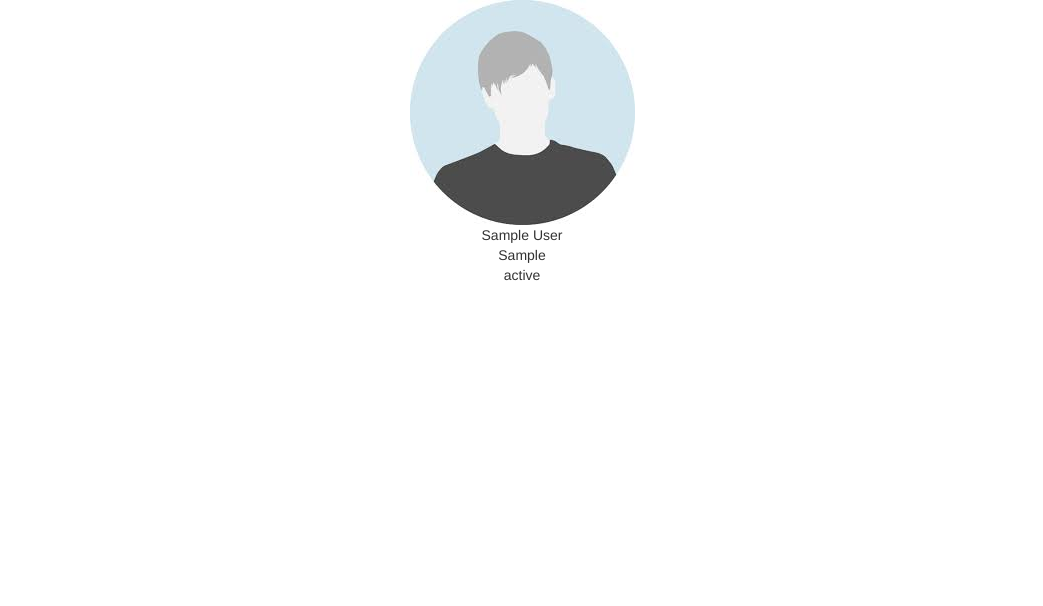
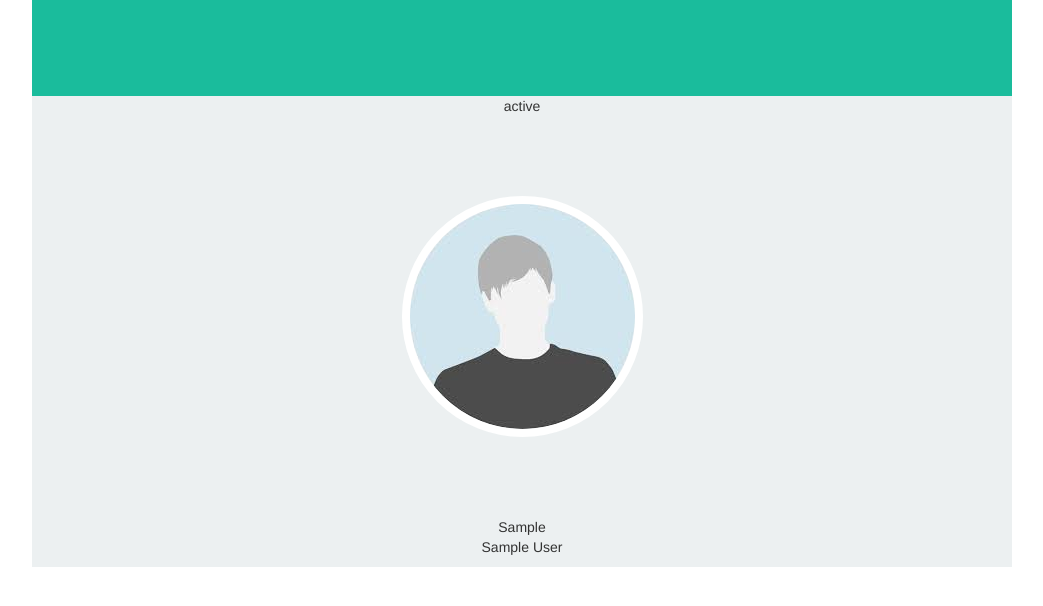
Before and after one commit to asingh0412/gatortech, a PHP site: page /profile.php in a window 1280 px wide. Shown: the top 606 px of the page, without its empty margins (118-1161 px from the left). Run offline with PHP 8.4, Linux system fonts and the light colour scheme; the visitor is signed in with stand-in values (Sample User, id 1); tables that the repository leaves empty or names only in its code hold one stand-in row (values such as "Sample post"); data that the repository does not hold is empty; a stand-in replaces the project's code that opens the database connection; some libraries are stand-ins or nearby versions.

Commit message:
Profile page
did some styling to profile page.

```diff
--- /dev/null
+++ b/css/profile.css
@@ -0,0 +1,25 @@
+#site-container{
+    width: 100%;
+}
+
+#nav{
+    background-color: #1ABC9C;
+    height: 96px;
+    max-width: 980px;
+}
+
+#page-content {
+    background-color: #ECF0F1;
+    max-width: 980px;
+}
+
+#profile-picture
+{
+    margin-bottom: 80px;
+    margin-top: 80px;
+    border-radius: 360px;
+    border-style: solid;
+    border-width: 8px;
+    border-color: white;
+
+}
--- a/profile.php
+++ b/profile.php
@@ -33,12 +33,12 @@
     <meta http-equiv="X-UA-Compatible" content="IE=edge">
     <meta name="viewport" content="width=device-width, initial-scale=1">
     <link rel="shortcut icon" type="image/x-icon" href="assets/img/cloud.png" />
-    <title> GT </title>
+    <title>Profile</title>
 
     <!-- Bootstrap -->
     <link href="css/bootstrap.min.css" rel="stylesheet">
     <link href="css/bootstrap.css" rel="stylesheet">
-    <link href="css/feed.css" rel="stylesheet">
+    <link href="css/profile.css" rel="stylesheet">
 
     <!-- HTML5 shim and Respond.js for IE8 support of HTML5 elements and media queries -->
     <!-- WARNING: Respond.js doesn't work if you view the page via file:// -->
@@ -49,26 +49,25 @@
 </head>
 
 <body>
-    <div class="site-container">
-        <div class="container-fluid" id="page-head">
+    <div id="site-container">
+        <div class="container-fluid" id="nav">
+
         </div> <!-- Page Header -->
 
-        <div class="container text-center" id="page-content">
-			<?php
-				echo "
-				<div id='profile-picture'>
-					<img src='img/placeholder.jpeg'>
-				</div>
+        <div class="container-fluid text-center" id="page-content">
+	    <?php
+		echo "
+		<div>$status</div>
+		<div>
+		    <img src='img/placeholder.jpeg' id='profile-picture'>
+		</div>
+		<div>$program</div>
+		<p>$name<br></p>"
+	    ?>
+        </div>
+	<div id="profile-feed">
 
-				<div id='student-info'>
-					<p>$name<br>$program<br>$status</p>
-				</div>
-				";
-			?>
-        </div>
-
-        <div class="container-fluid" id="page-foot" align="center">
-        </div> <!-- Page Footer -->
+	</div>
     </div>
     <!-- jQuery (necessary for Bootstrap's JavaScript plugins) -->
     <script src="https://ajax.googleapis.com/ajax/libs/jquery/1.11.1/jquery.min.js"></script>
```
